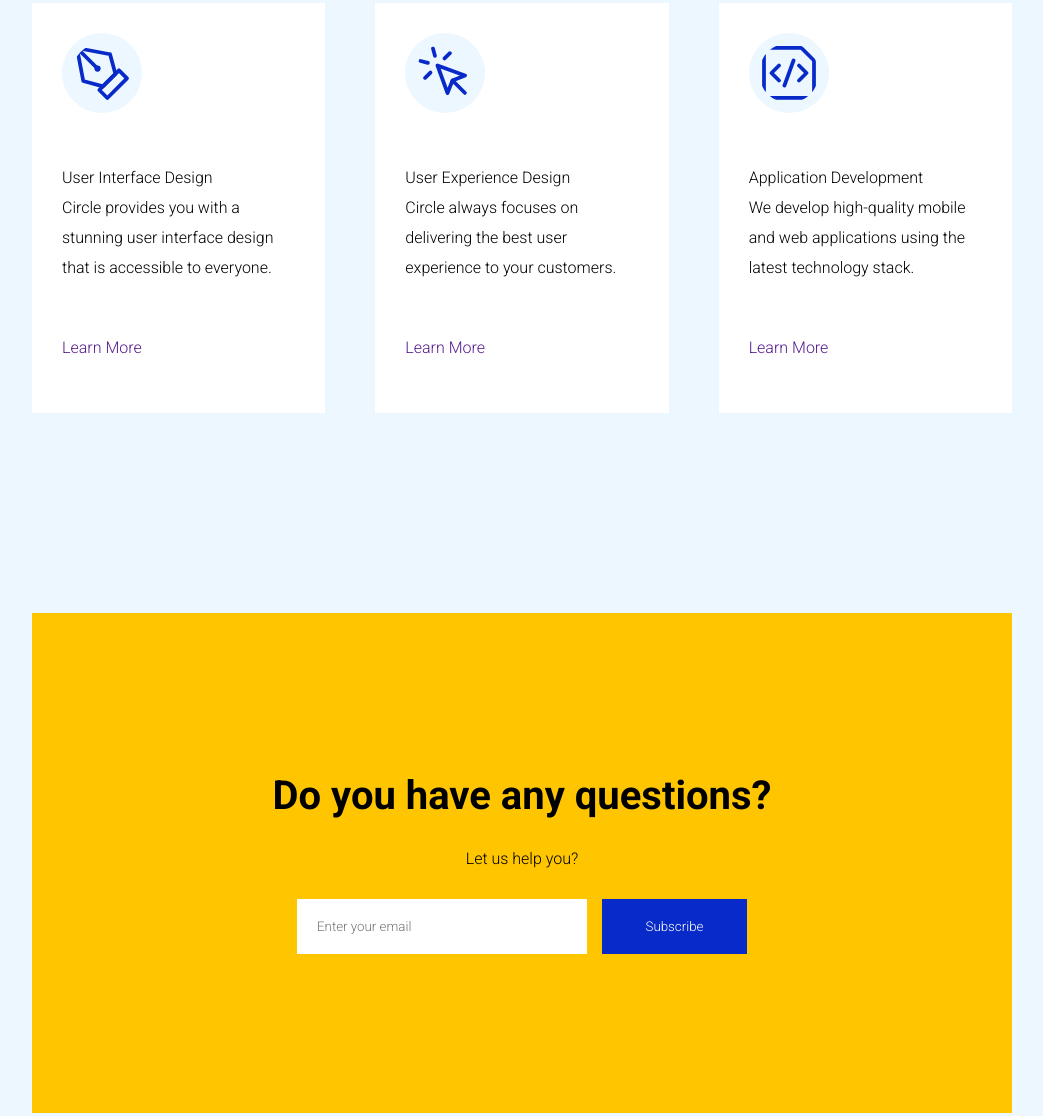
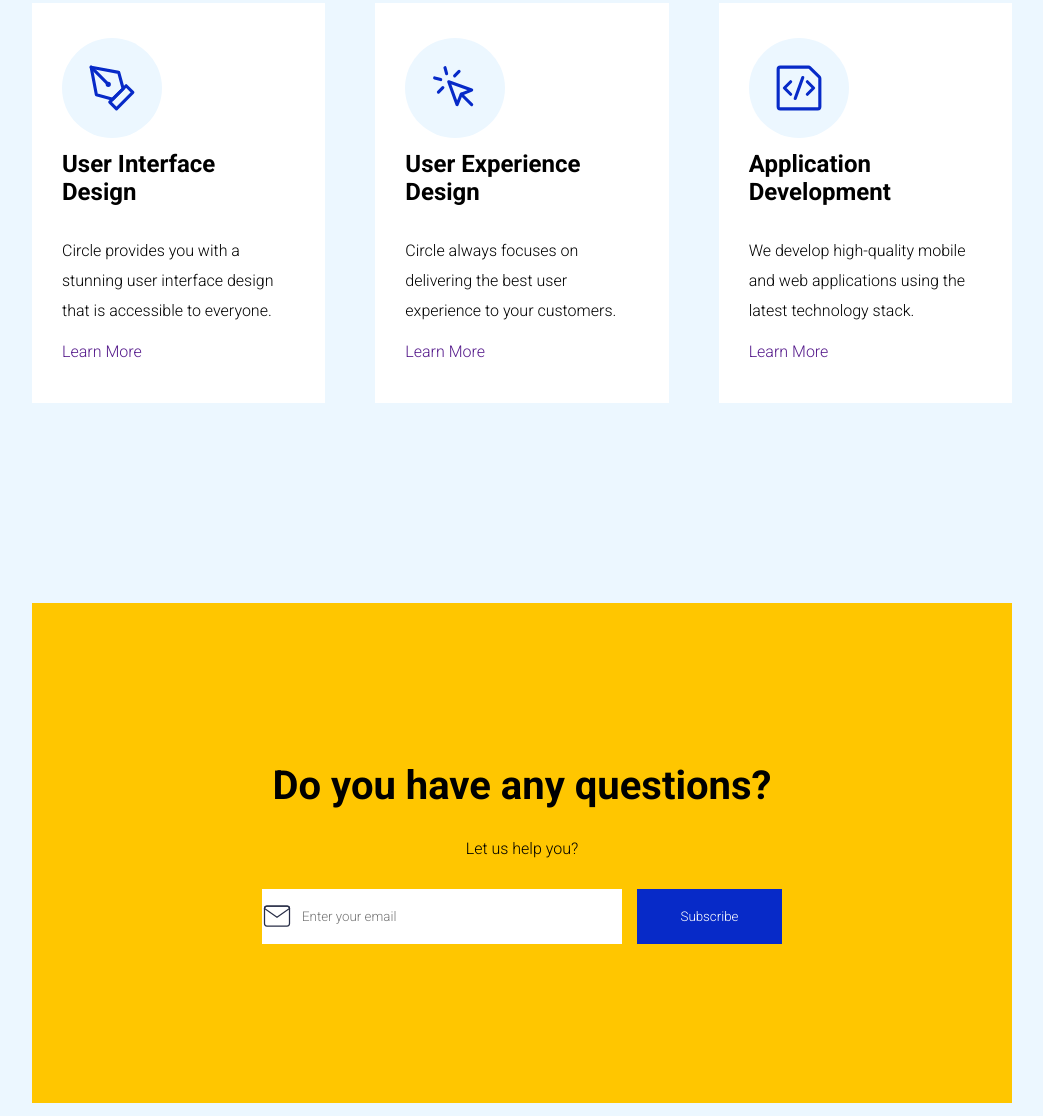
Before and after one commit to airin04/midterm-project, a plain HTML site: page index.html in a window 1280 px wide. Shown: the part 2984-4100 px from the top of the page, without its empty margins (118-1161 px from the left). Drawn offline with Linux system fonts and the light colour scheme.

Commit message:
small edits and font review

```diff
--- a/index.html
+++ b/index.html
@@ -48,7 +48,8 @@
                     <img src="project icons/1.jpg" alt="">
                     <div class="recent-projects-boxes-text">
                         <div>
-                            <p>Simplify</p>
+                            <p class="font-body-medium">Simplify</p>
+                            <br>
                             <p>UI Design & App Development</p>
                         </div>
                         <a href="">Learn More</a>
@@ -58,7 +59,8 @@
                     <img src="project icons/2.jpg" alt="">
                     <div class="recent-projects-boxes-text">
                         <div>
-                            <p>Dashcoin</p>
+                            <p class="font-body-medium">Dashcoin</p>
+                            <br>
                             <p>Web Development</p>
                         </div>
                         <a href="">Learn More</a>
@@ -68,7 +70,8 @@
                     <img src="project icons/3.jpg" alt="">
                     <div class="recent-projects-boxes-text">
                         <div>
-                            <p>Vectorify</p>
+                            <p class="font-body-medium">Vectorify</p>
+                            <br>
                             <p>User Experience Design</p>
                         </div>
                         <a href="">Learn More</a>
@@ -84,11 +87,14 @@
         </div>
         <div class="testimonials-container-text">
             <h3>Hear What Our Clients Have to Say</h3>
-            <p class="testimonial-yellow-text">"Circle helped us through every stage of our startup. We really enjoyed working with you."</p>
+            <p class="testimonial-yellow-text">"Circle helped us through every stage of our startup.
+                <br>We really enjoyed working with you."</p>
             <div class="client-profile">
                 <img src="client-reviews/profile.png" alt="profile picture of kristin watson">
-                <p>Kristin Watson</p>
-                <p>Booking.com</p>
+                    <div>
+                        <p>Kristin Watson</p>
+                        <p>Booking.com</p>
+                    </div>
             </div>
         </div>
         <div class="testimonials-container-emojis">
@@ -100,25 +106,34 @@
         <h3>Our Services</h3>
         <div class="our-services-boxes-container">
             <div class="our-services-boxes">
-                <img src="services-icons/1.svg" alt="">
+                <div class="our-services-icon-container">
+                    <img src="services-icons/1.svg" alt="">
+                </div>
                 <div>
-                    <p>User Interface Design</p>
+                    <p class="font-body-medium">User Interface Design</p>
+                    <br>
                     <p>Circle provides you with a stunning user interface design that is accessible to everyone.</p>
                 </div>
                 <a href="">Learn More</a>
             </div>
             <div class="our-services-boxes">
-                <img src="services-icons/2.svg" alt="">
+                <div class="our-services-icon-container">
+                    <img src="services-icons/2.svg" alt="">
+                </div>
                 <div>
-                    <p>User Experience Design</p>
+                    <p class="font-body-medium">User Experience Design</p>
+                    <br>
                     <p>Circle always focuses on delivering the best user experience to your customers.</p>
                 </div>
                 <a href="">Learn More</a>
             </div>
             <div class="our-services-boxes">
-                <img src="services-icons/3.svg" alt="">
+                <div class="our-services-icon-container">
+                    <img src="services-icons/3.svg" alt="">
+                </div>
                 <div>
-                    <p>Application Development</p>
+                    <p class="font-body-medium">Application Development</p>
+                    <br>
                     <p>We develop high-quality mobile and web applications using the latest technology stack.</p>
                 </div>
                 <a href="">Learn More</a>
--- a/style.css
+++ b/style.css
@@ -54,6 +54,11 @@ h1 {
     text-align: center;
     width: 145px;
 }
+
+/* Media queries - nav bar */
+
+
+
 
 .hero-section {
     margin-top: 200px;
@@ -130,6 +135,12 @@ h3 {
     line-height: 47px;
 }
 
+.font-body-medium {
+    font-weight: 600;
+    font-size: 24px;
+    line-height: 28px;
+}
+
 .recent-projects-boxes-container {
     display: flex;
     flex-direction: row;
@@ -197,20 +208,24 @@ h3 {
 .testimonial-yellow-text {
     color: #FFC600;
     text-align: center;
-    white-space: wrap;
+    white-space: nowrap;
+    font-weight: 600;
+    font-size: 24px;
+    line-height: 28px;
 }
 
 .client-profile {
     display: flex;
     flex-direction: row;
-    flex-wrap: wrap;
+    align-items: center;
+    gap: 20px;
 }
 
 .client-profile > img {
     width: 50px;
+    height: 50px;
     border-radius: 50%;
 }
-
 
 .our-services {
     margin-top: 200px;
@@ -223,24 +238,31 @@ h3 {
     display: flex;
     flex-direction: row;
     justify-content: space-between;
+    height: 400px;
     gap: 50px;
 }
 
 .our-services-boxes {
     background-color: #FFFFFF;
     width: 30%;
-    height: 350px;
     padding: 30px;
     display: flex;
     flex-direction: column;
-    gap: 50px;
+    justify-content: space-around;
 }
 
-.our-services-boxes > img {
+.our-services-icon-container {
     background-color: #ECF7FF;
-    width: 60px;
-    padding: 10px;
+    width: 100px;
+    height: 100px;
     border-radius: 50%;
+    display: flex;
+    align-items: center;
+    justify-content: center;
+}
+
+.our-services-icon-container > img {
+    width: 50%;
 }
 
 .questions {
@@ -261,9 +283,15 @@ h3 {
 }
 
 input[type=email] {
+    background-image: url(/mail.svg);
+    background-repeat: no-repeat;
+    background-position: left;
     border:none;
-    padding: 20px;
-    width: 250px;
+    padding-left: 40px;
+    padding-top: 20px;
+    padding-bottom: 20px;
+    padding-right: 20px;
+    width: 300px;
 }
 
 footer {
```
